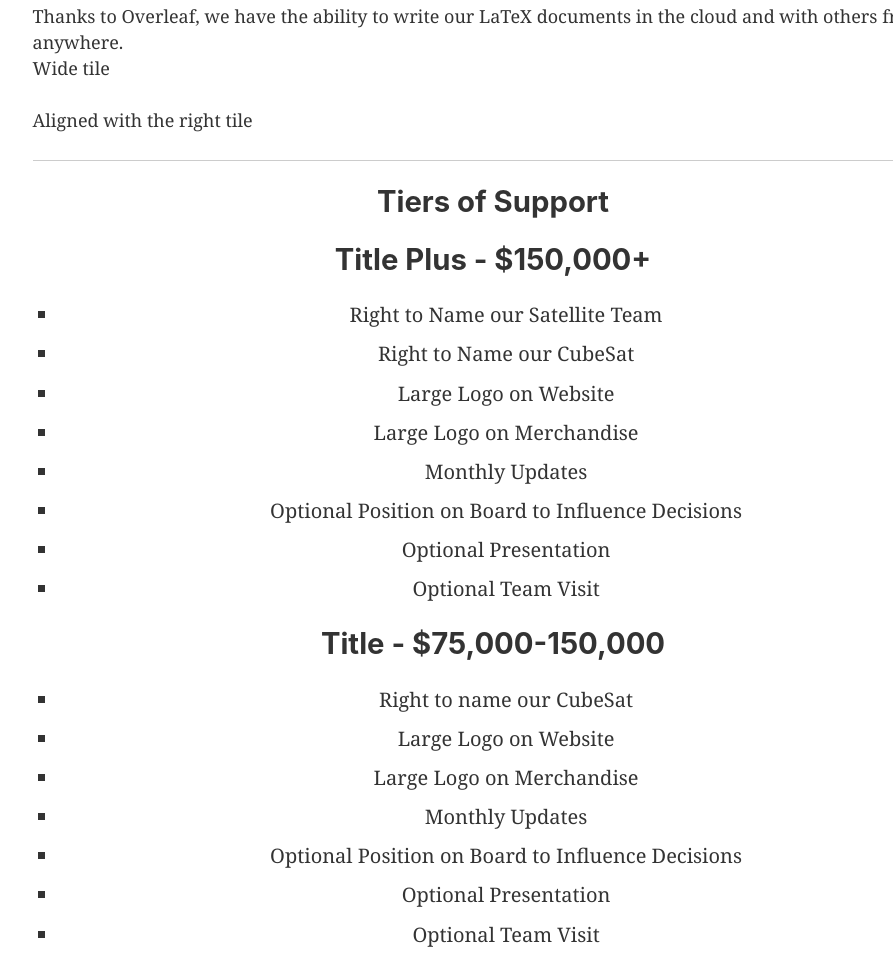
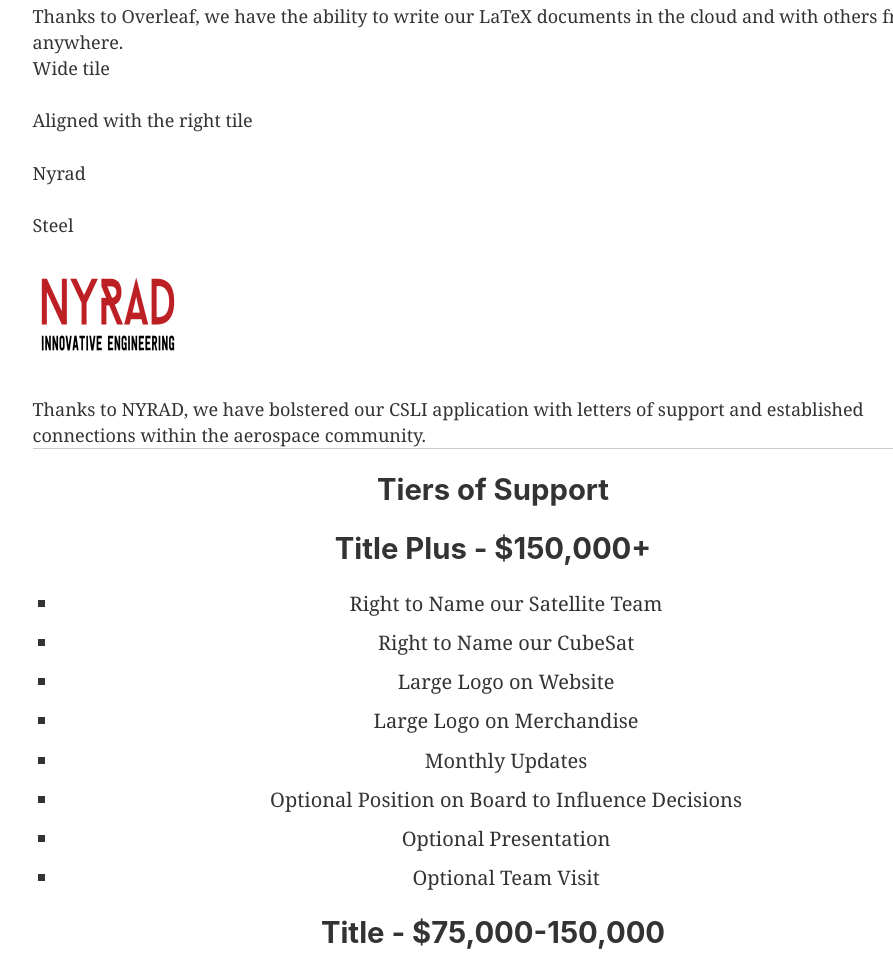
Before and after one commit to blair3sat/website-old, a Gatsby site: page /sponsors in a window 1280 px wide. Shown: the part 1075-2032 px from the top of the page, without its empty margins (147-1040 px from the left). Built offline with nearby package versions, Linux system fonts and the light colour scheme; Gatsby itself is replaced by a stand-in of ours.

Commit message:
adding nyrad as a sponsor
if we have to add after this, then we can remove the columns I added and create an ancestor where we would evenly place both tiles.

```diff
--- a/src/pages/sponsors.js
+++ b/src/pages/sponsors.js
@@ -3,6 +3,7 @@
 import Layout from "../components/layout"
 import SEO from "../components/seo"
 
+import nyrad from "../images/nyrad.png"
 import msbr from "../images/msbr_orig.png"
 import magnet from "../images/magnet.png"
 import overleaf from "../images/overleaf.png"
@@ -69,6 +70,32 @@
           </div>
         </div>
       </div>
+      <div class="columns">
+        <div class="column">
+
+        </div>
+        <div class="column">
+        <div className="tile is-parent is-vertical">
+          <article className="tile is-child notification is-info">
+              <p className="title">Nyrad</p>
+              <p className="subtitle">Steel</p>
+              <p className="has-text-centered">
+                <img alt="" width="150px" src={nyrad} />
+              </p>
+              <div className="content">
+                Thanks to NYRAD, we have bolstered our CSLI application
+                with letters of support and established connections
+                within the aerospace community.
+            </div>
+          </article>
+        </div>
+
+
+        </div>
+        <div class="column">
+
+        </div>
+      </div>
       <hr />
       <h2 className="title is-1">Tiers of Support</h2>
       <h2 className="title is-2">Title Plus - $150,000+</h2>
```
